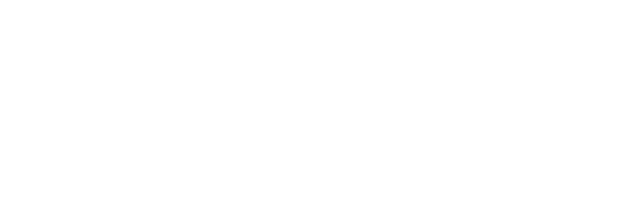
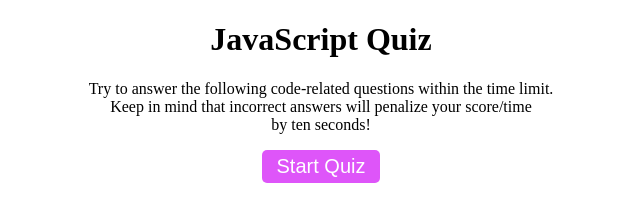
Before and after one commit to michaelwwalker42/JavaScript-Quiz, a plain HTML site: page index.html in a window 1280 px wide. Shown: the whole page, without its empty margins (319-959 px from the left). Drawn offline with Linux system fonts and the light colour scheme.

Commit message:
setup basic html, add a little css

```diff
--- a/assets/css/style.css
+++ b/assets/css/style.css
@@ -0,0 +1,18 @@
+* {
+    box-sizing: border-box;
+}
+
+.wrapper {
+    text-align: center;
+}
+
+.btn {
+    background-color: rgba(213, 35, 248, 0.767);
+    color: white;
+    border: none;
+    border-radius: 5px;
+    font-size: 20px;
+    padding: 5px 15px;
+    cursor: pointer;
+
+}
--- a/index.html
+++ b/index.html
@@ -1,5 +1,6 @@
 <!DOCTYPE html>
 <html lang="en">
+
 <head>
     <meta charset="UTF-8">
     <meta http-equiv="X-UA-Compatible" content="IE=edge">
@@ -7,11 +8,25 @@
     <title>JavaScript Quiz</title>
     <link rel="stylesheet" href="./assets/css/style.css" />
 </head>
+
 <body>
+    <div class="wrapper">
+        <header>
+            <h1>JavaScript Quiz</h1>
+        </header>
 
+        <p>
+            Try to answer the following code-related questions within the time limit.</br>
+            Keep in mind that incorrect answers will penalize your score/time</br>
+            by ten seconds!
+        </p>
 
+        <button class="btn">Start Quiz</button>
+
+    </div>
 
 
     <script src="./assets/js/script.js"></script>
 </body>
+
 </html>
```
